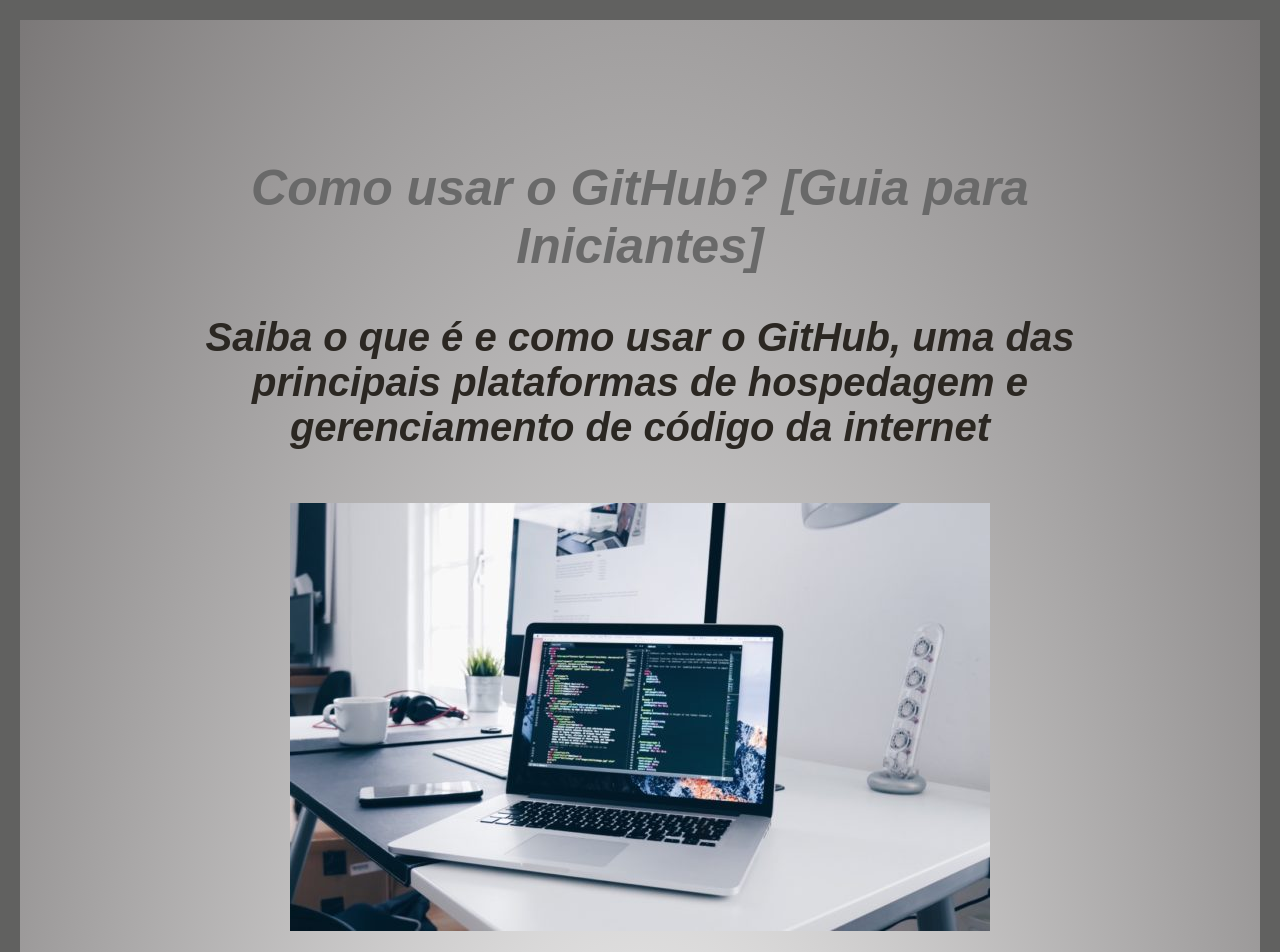
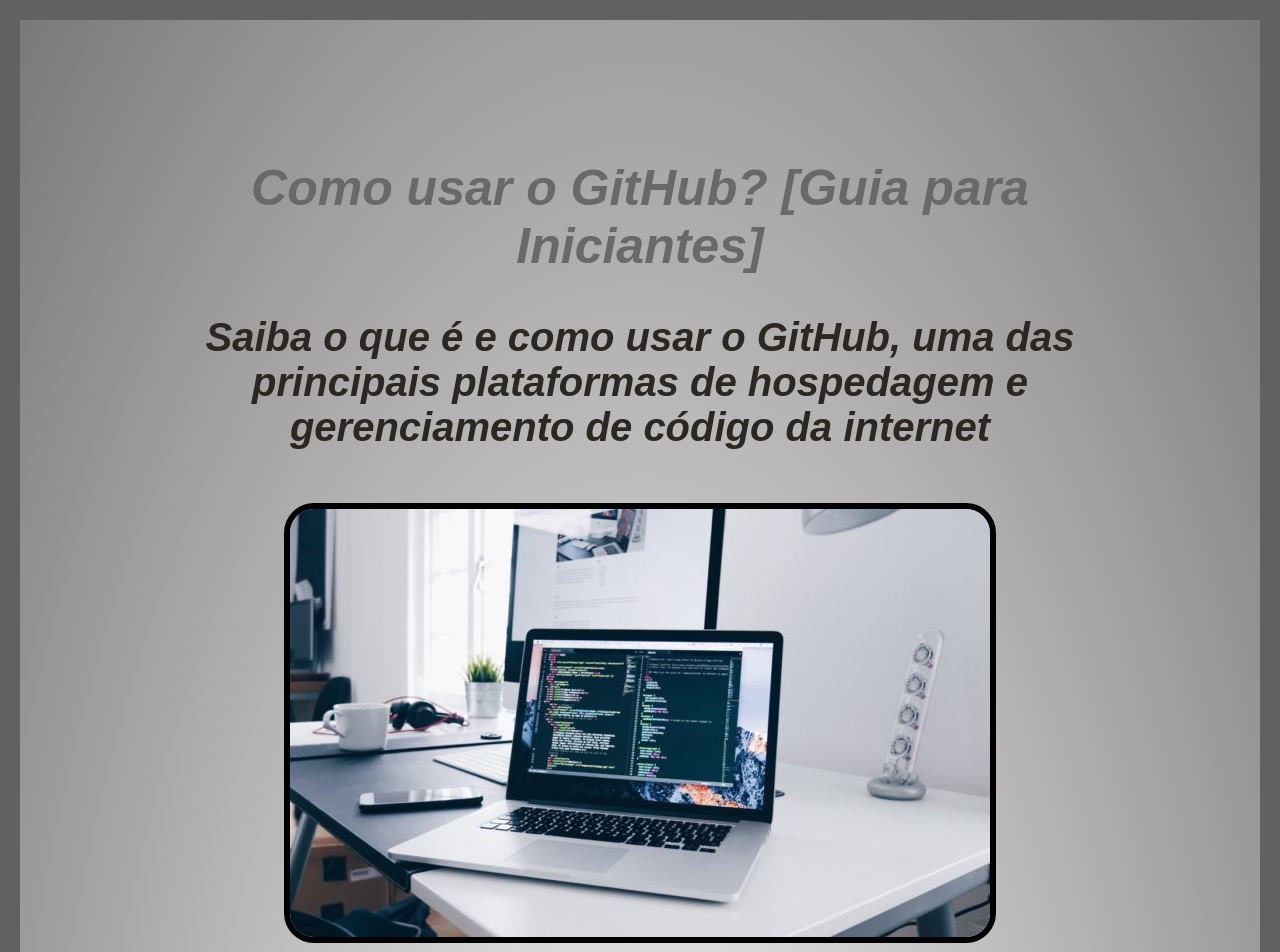
Before and after one commit to Hugodelima/how-to-use-github, a plain HTML site: page index.html in a window 1280 px wide. Shown: the top 952 px of the page. Drawn offline with Linux system fonts and the light colour scheme.

Commit message:
imagem melhorada

```diff
--- a/style.css
+++ b/style.css
@@ -19,7 +19,10 @@ h4{
     margin-top: 40px;
     font-size: 40px;
 }
-
+img{
+    border: 6px solid rgb(0, 0, 0);
+    border-radius: 30px;
+}
 pre, p{
     font-size: 20px;
 }
```
